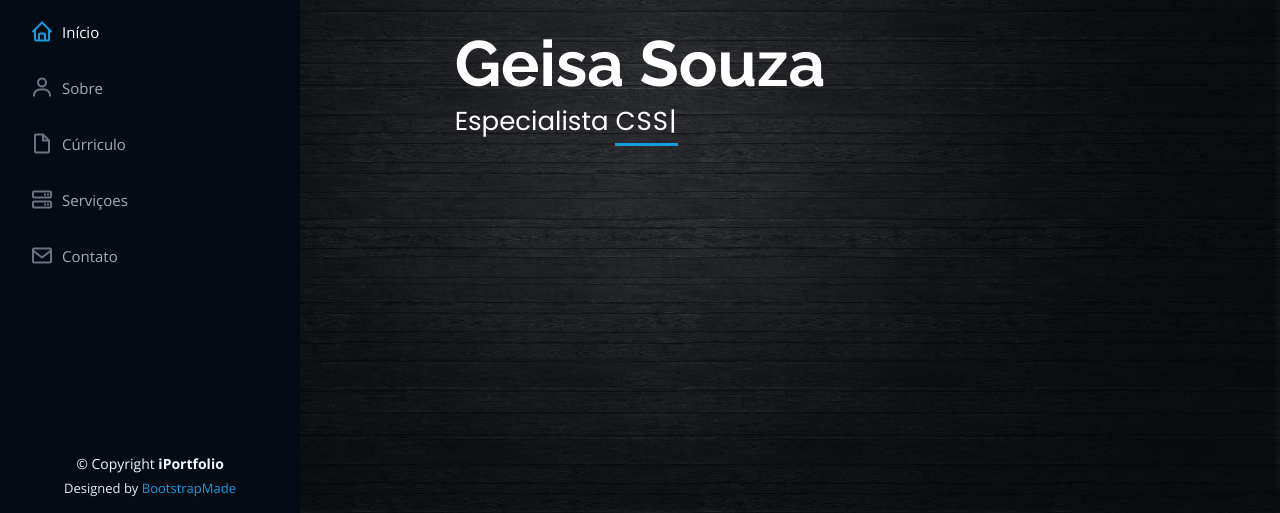
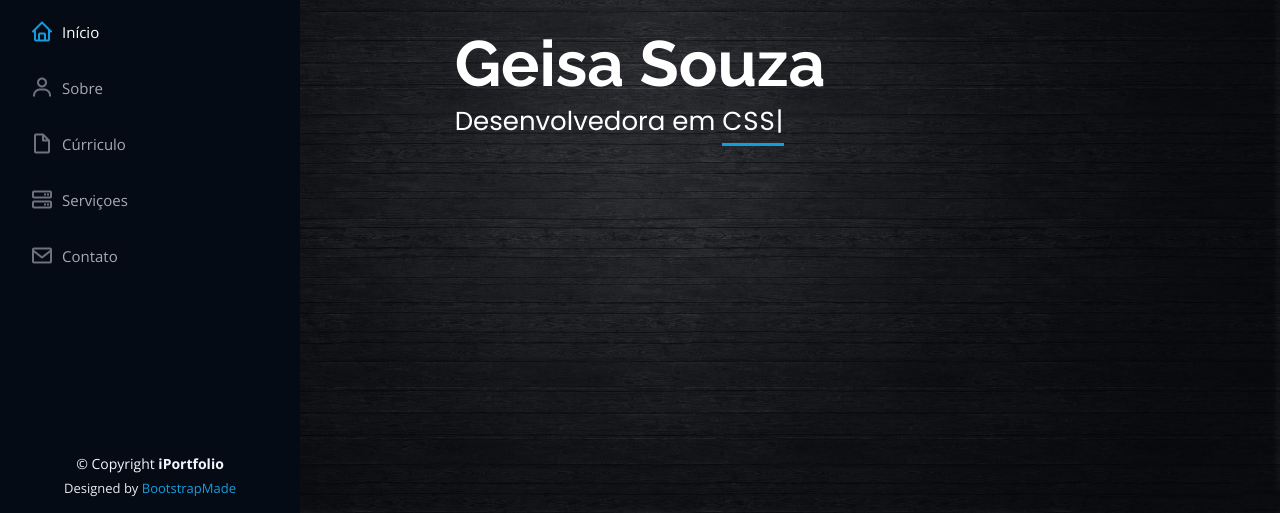
Before and after one commit to GeisaSouzadev/portfolio, a plain HTML site: page index.html in a window 1280 px wide. Shown: the part 287-800 px from the top of the page. Drawn offline with nearby package versions, Linux system fonts and the light colour scheme.

Commit message:
Alteração Especialista - Desenvolvedora

```diff
--- a/index.html
+++ b/index.html
@@ -70,7 +70,7 @@
   <section id="hero" class="d-flex flex-column justify-content-center align-items-center">
     <div class="hero-container" data-aos="fade-in">
       <h1>Geisa Souza</h1>
-      <p>Especialista  <span class="typed" data-typed-items="JAVASCRIPT, CSS, HTML,"></span></p>
+      <p>Desenvolvedora em  <span class="typed" data-typed-items="JAVASCRIPT, CSS, HTML,"></span></p>
     </div>
   </section><!-- End Hero -->
 
```
